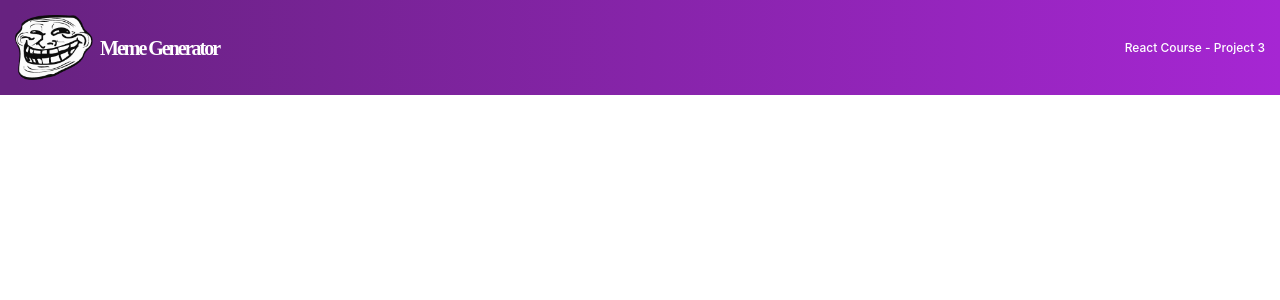
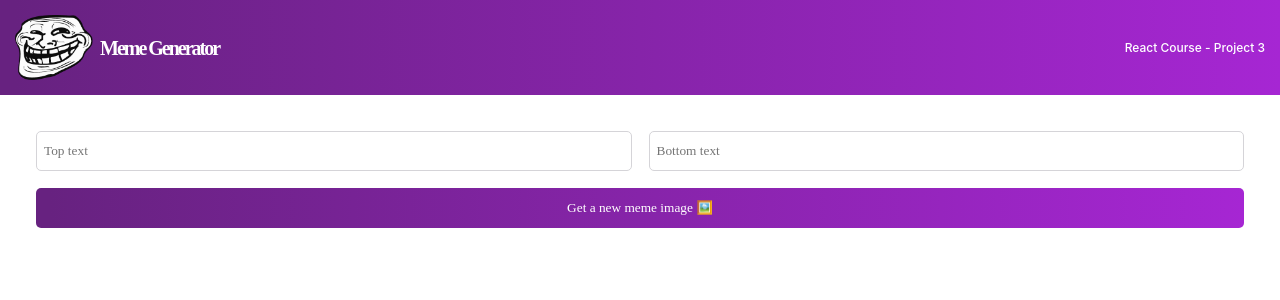
Before and after one commit to Brandon-B9845/meme_generator-, a React (Create React App) app in the folder meme_generator/: page / in a window 1280 px wide. Shown: the top 300 px of the page. Built offline with nearby package versions, Linux system fonts and the light colour scheme.

Commit message:
added the input and the buttons for my meme generator along with stylings

```diff
--- a/meme_generator/src/App.css
+++ b/meme_generator/src/App.css
@@ -34,3 +34,28 @@
   text-align: right;
   color: #FFFFFF;
 }
+
+
+.form{
+  display: grid;
+  grid-template: 40px 40px / 1fr 1fr;
+  gap: 17px;
+  padding: 36px;
+}
+
+.form--input{
+  font-family: 'Karla';
+  border-radius: 5px;
+  border: 1px solid #D5D4D8;
+  text-indent: 5px;
+}
+
+.form--btn{
+  grid-column: 1 / -1;
+  font-family: 'Karla';
+  border-radius: 5px;
+  background: linear-gradient(90deg, #672280 1.18%, #A626D3 100%);
+  color: white;
+  border: none;
+  cursor: pointer;
+}
--- a/meme_generator/src/App.js
+++ b/meme_generator/src/App.js
@@ -1,10 +1,12 @@
 import Header from './components/header'
 import './App.css';
+import Meme from './components/meme'
 
 function App() {
   return (
     <div className="App">
       <Header />
+      <Meme />
     </div>
   );
 }
--- a/meme_generator/src/components/header.js
+++ b/meme_generator/src/components/header.js
@@ -1,10 +1,10 @@
 export default function Header(){
     return (
         <div>
-            <header class="main-header">
-                <img class="header-img" src={require("../images/troll-face.png")} alt="troll face"/>
-                <h2 class="header-title">Meme Generator</h2>
-                <p class="header-project">React Course - Project 3</p>
+            <header className="main-header">
+                <img className="header-img" src={require("../images/troll-face.png")} alt="troll face"/>
+                <h2 className="header-title">Meme Generator</h2>
+                <p className="header-project">React Course - Project 3</p>
             </header>
         </div>
     )
--- /dev/null
+++ b/meme_generator/src/components/meme.js
@@ -0,0 +1,11 @@
+export default function Meme() {
+    return (
+        <main className="main">
+            <form className="form">
+                <input type="text" className="form--input" placeholder="Top text"/>
+                <input type="text" className="form--input" placeholder="Bottom text" />
+                <button className="form--btn">Get a new meme image 🖼️</button>
+            </form>
+        </main>
+    )
+}
```
